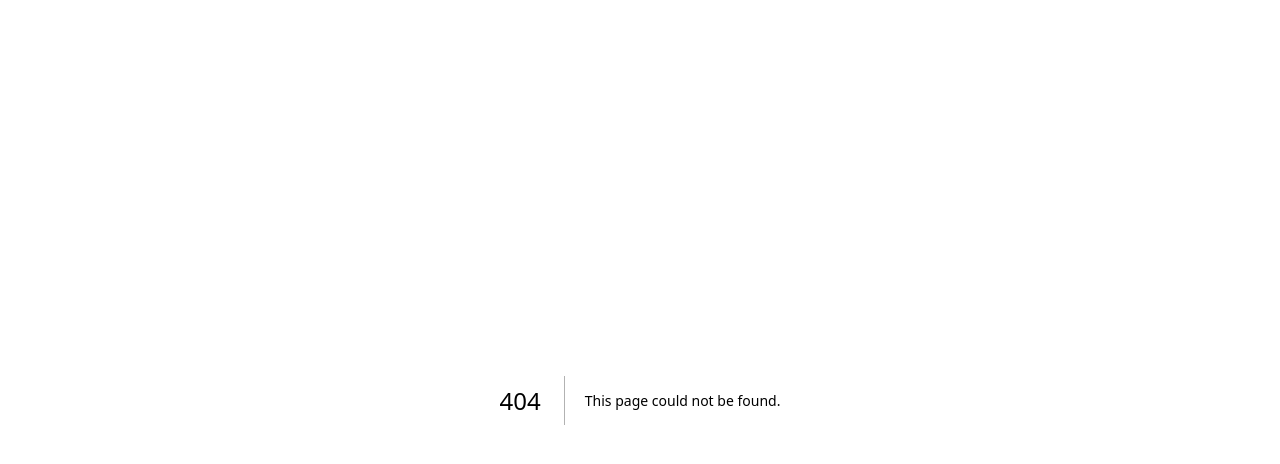
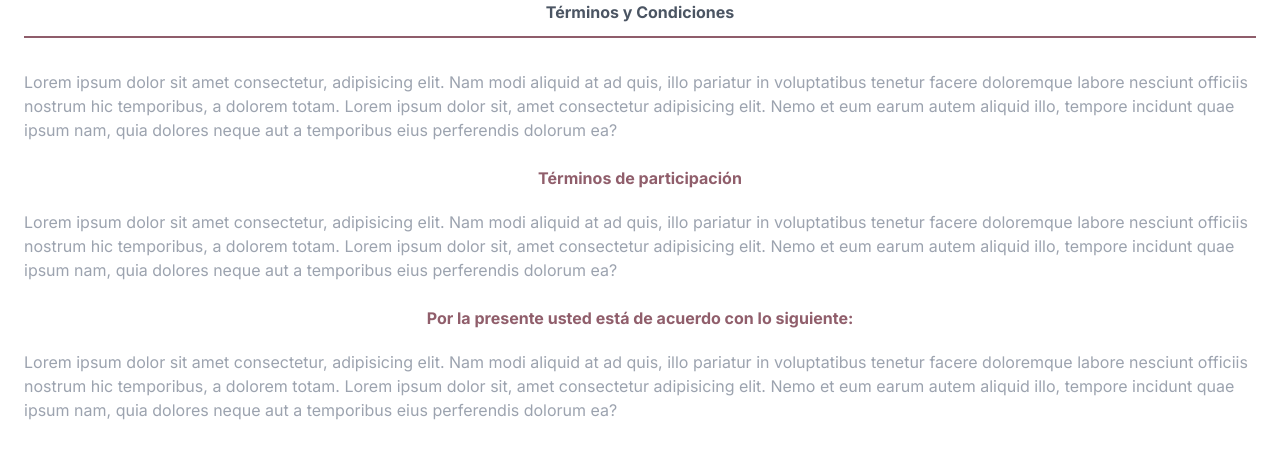
Before and after one commit to chriss8g/Juegos-Caribe, a Next.js app in the folder Frontend/: page /Terminos-Condiciones in a window 1280 px wide. Before the commit this address had no page. Shown: the top 464 px of the page. Built offline with nearby package versions, Linux system fonts and the light colour scheme.

Commit message:
feat termCond

```diff
--- /dev/null
+++ b/Frontend/src/Components/TextWithTitle/TextWithTitle.tsx
@@ -0,0 +1,12 @@
+
+export default function TextWithTitle({title, text})
+{
+    return(
+        <div className="mx-6">
+            <div className="text-center font-bold border-b-2 border-[#5a1024ac] text-gray-600 pb-3 mb-8" >
+                <h2 className="">{title}</h2>
+            </div>
+            <p className={`text-gray-400 mt-5`}>{text}</p>
+        </div>
+    )
+}
--- /dev/null
+++ b/Frontend/src/Components/TextWithTitle2/TextWithTitle2.tsx
@@ -0,0 +1,14 @@
+
+export default function TextWithTitle2({title, text})
+{
+    return(
+
+        <div className="mx-6">
+            <div className="text-center text-gray-600 pb-3" >
+                <h3 className="font-bold text-[#5a1024ac] mt-6">{title}</h3>
+            </div>
+            <p className={`text-gray-400 mt-2`}>{text}</p>
+        </div>
+
+    )
+}
--- /dev/null
+++ b/Frontend/src/app/Terminos-Condiciones/page.tsx
@@ -0,0 +1,17 @@
+'use client'
+import Layout from "../../Components/Layout/Layout"
+import TextWithTitle from "../../Components/TextWithTitle/TextWithTitle"
+import TextWithTitle2 from "../../Components/TextWithTitle2/TextWithTitle2"
+
+export default function TermsAndConditions()
+{
+    const txt = "Lorem ipsum dolor sit amet consectetur, adipisicing elit. Nam modi aliquid at ad quis, illo pariatur in voluptatibus tenetur facere doloremque labore nesciunt officiis nostrum hic temporibus, a dolorem totam. Lorem ipsum dolor sit, amet consectetur adipisicing elit. Nemo et eum earum autem aliquid illo, tempore incidunt quae ipsum nam, quia dolores neque aut a temporibus eius perferendis dolorum ea?"
+
+    return(
+        <Layout>
+            <TextWithTitle title={"Términos y Condiciones"} text={txt} />
+            <TextWithTitle2 title={"Términos de participación"} text={txt}/>
+            <TextWithTitle2 title={"Por la presente usted está de acuerdo con lo siguiente:"} text={txt}/>
+        </Layout>
+    )
+}
```
